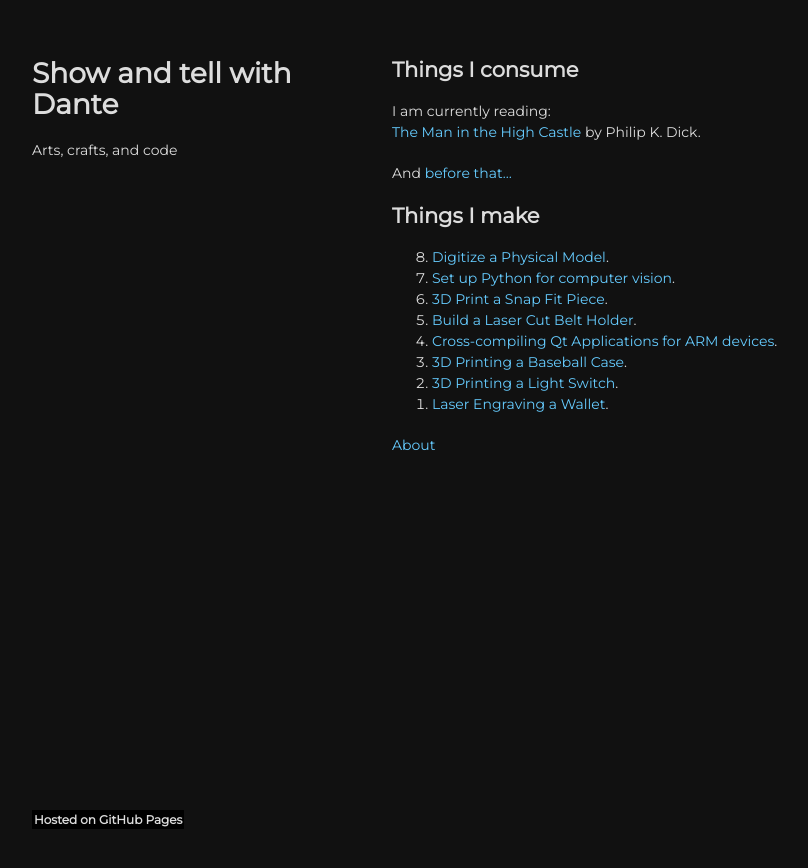
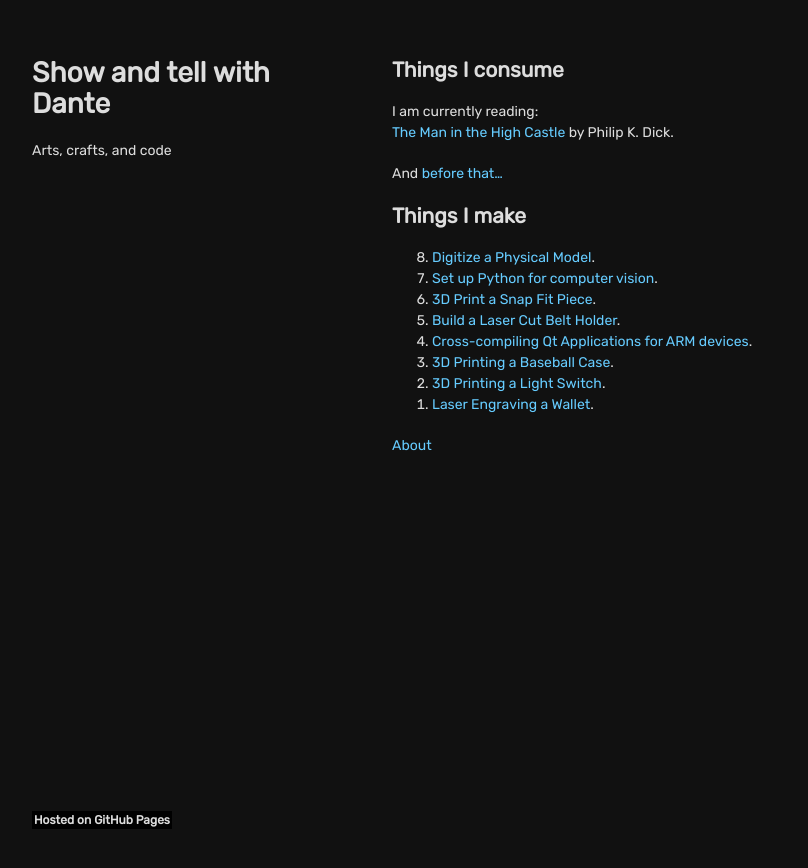
Before and after one commit to dasanchez/dasanchez.github.io, a Jekyll site: the page built from index.md, in a window 1280 px wide. Shown: the top 868 px of the page, without its empty margins (178-986 px from the left). Built offline with Jekyll 4.4.1, drawn with Linux system fonts in a browser that asks for light colours; our own code applies the rules of GitHub Pages for plain Markdown files.

Commit message:
Rubik font

```diff
--- a/_layouts/default.html
+++ b/_layouts/default.html
@@ -7,7 +7,7 @@
     <title>{{ site.title | default: site.github.repository_name }}</title>
     <link rel="stylesheet" href="{{ '/assets/css/style.css?v=' | append: site.github.build_revision | relative_url }}">
     <link rel="stylesheet" href="/assets/css/font-awesome/css/font-awesome.min.css">
-    <link href="https://fonts.googleapis.com/css?family=Montserrat" rel="stylesheet">
+    <link href="https://fonts.googleapis.com/css?family=Rubik" rel="stylesheet">
     <meta name="viewport" content="width=device-width">
     <!--[if lt IE 9]>
     <script src="//html5shiv.googlecode.com/svn/trunk/html5.js"></script>
--- a/_sass/jekyll-theme-minimal.scss
+++ b/_sass/jekyll-theme-minimal.scss
@@ -4,7 +4,7 @@
 body {
   background-color: #111;
   padding:50px;
-  font: 14px/1.5 "Montserrat", "Helvetica Neue", Helvetica, Arial, sans-serif;
+  font: 14px/1.5 "Rubik", "Helvetica Neue", Helvetica, Arial, sans-serif;
   color: #ddd;
   font-weight:400;
 }
```
